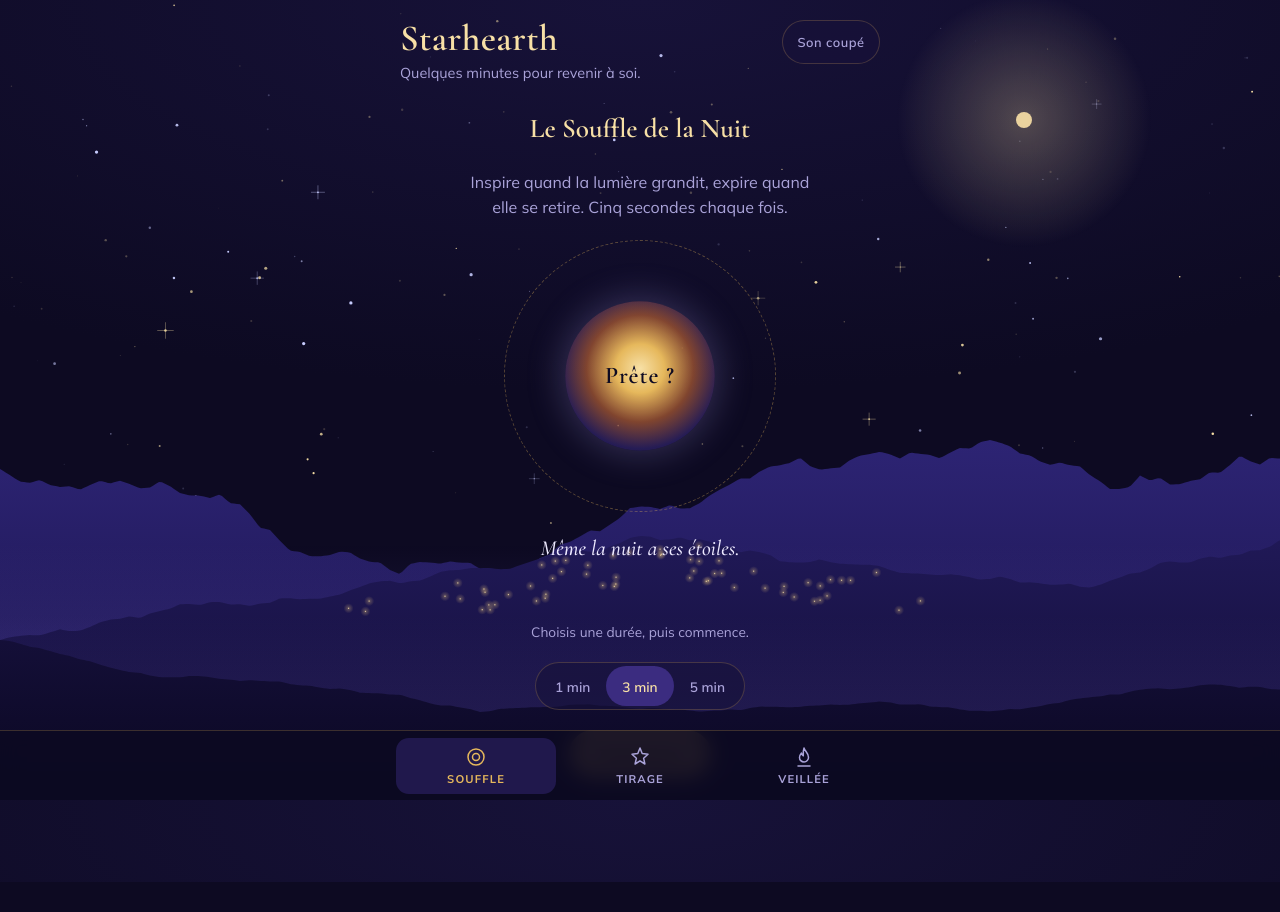
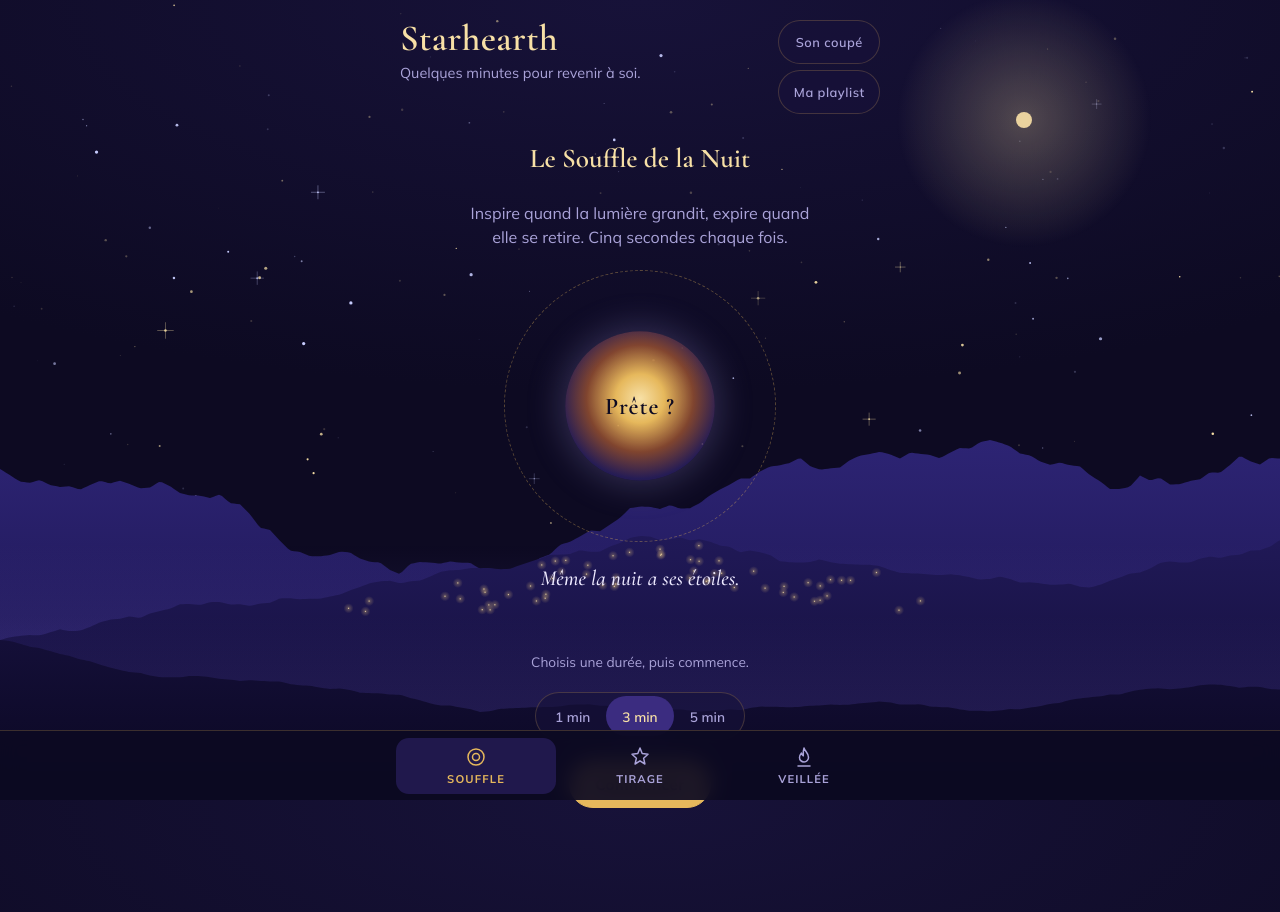
Before and after one commit to huynhcharlotte04/veill-e, a plain HTML site: page index.html in a window 1280 px wide. Before the commit the page ends 882 px from the top, so only its background shows below. Drawn offline with nearby package versions, Linux system fonts and the light colour scheme.

Commit message:
Starhearth : bouton vers la playlist Spotify
Co-Authored-By: Claude Sonnet 5.5 <noreply@anthropic.com>
Claude-Session: https://claude.ai/code/session_01CwMthXgkgEeUQ9EdvhhqSy

```diff
--- a/index.html
+++ b/index.html
@@ -56,6 +56,8 @@ header { display: flex; align-items: flex-start; justify-content: space-between;
 h1 { margin: 0; font-family: var(--titre); font-weight: 600; font-size: 2.3rem; line-height: 1.05; color: var(--or-clair); letter-spacing: 0.01em; text-wrap: balance; }
 .tagline { margin: 0.2rem 0 0; color: var(--texte-doux); font-size: 0.9rem; }
 .snd { flex: none; min-height: 44px; padding: 0 0.9rem; border-radius: 999px; border: 1px solid var(--filet); background: rgba(23, 18, 57, 0.7); color: var(--texte-doux); font: 600 0.8rem var(--corps); letter-spacing: 0.04em; cursor: pointer; }
+.tools { flex: none; display: flex; flex-direction: column; align-items: stretch; gap: 0.4rem; }
+a.snd { display: inline-flex; align-items: center; justify-content: center; text-decoration: none; }
 .snd[aria-pressed="true"] { color: var(--nuit); background: var(--or); border-color: var(--or); }
 
 .panel { display: flex; flex-direction: column; align-items: center; gap: 1.25rem; text-align: center; }
@@ -135,7 +137,10 @@ nav button[aria-current="page"] { color: var(--or); background: rgba(59, 44, 128
     <h1>Starhearth</h1>
     <p class="tagline">Quelques minutes pour revenir à soi.</p>
   </div>
-  <button class="snd" id="snd" type="button" aria-pressed="false">Son coupé</button>
+  <div class="tools">
+    <button class="snd" id="snd" type="button" aria-pressed="false">Son coupé</button>
+    <a class="snd" id="music" href="https://open.spotify.com/search/cozy%20fantasy%20ambience" target="_blank" rel="noopener">Ma playlist</a>
+  </div>
 </header>
 
 <main>
```
